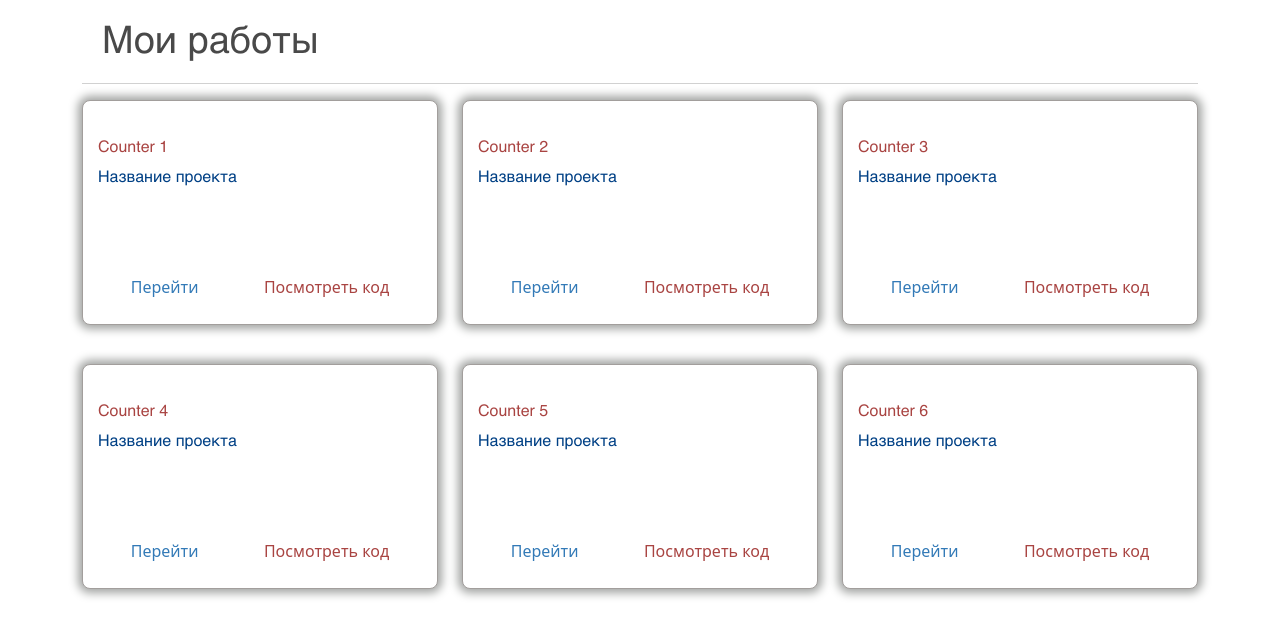
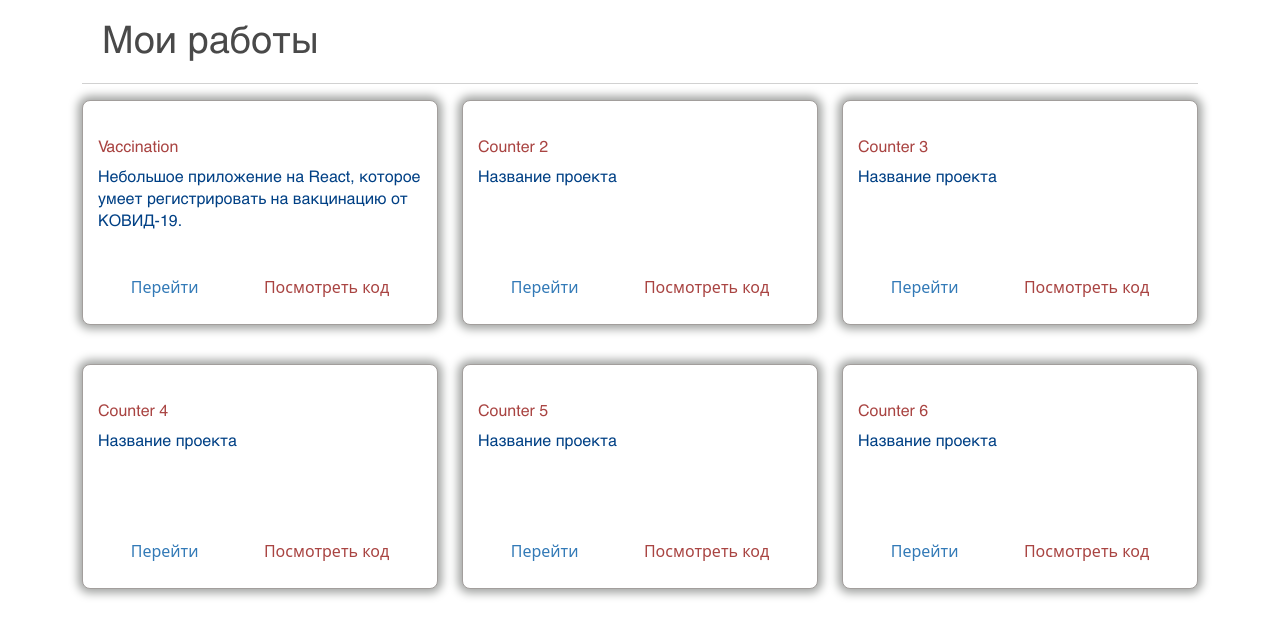
Before and after one commit to Magamed-Ali/my-my-works, a React (Create React App) app: page / in a window 1280 px wide. Shown: the top 636 px of the page. Built offline with nearby package versions, Linux system fonts and the light colour scheme.

Commit message:
vaccination

```diff
--- a/src/store.js
+++ b/src/store.js
@@ -2,10 +2,10 @@
 const initState = {
     project: [
         {
-            title: 'Counter 1',
-            description: "Название проекта",
-            linkDemo: "/",
-            linkGit: "/"
+            title: 'Vaccination',
+            description: "Небольшое приложение на React, которое умеет регистрировать на вакцинацию от КОВИД-19.",
+            linkDemo: "https://evening-caverns-34993.herokuapp.com/",
+            linkGit: "https://github.com/Magamed-Ali/registration-for-vaccination/tree/release-0.0.3"
         },
         {
             title: 'Counter 2',
```
